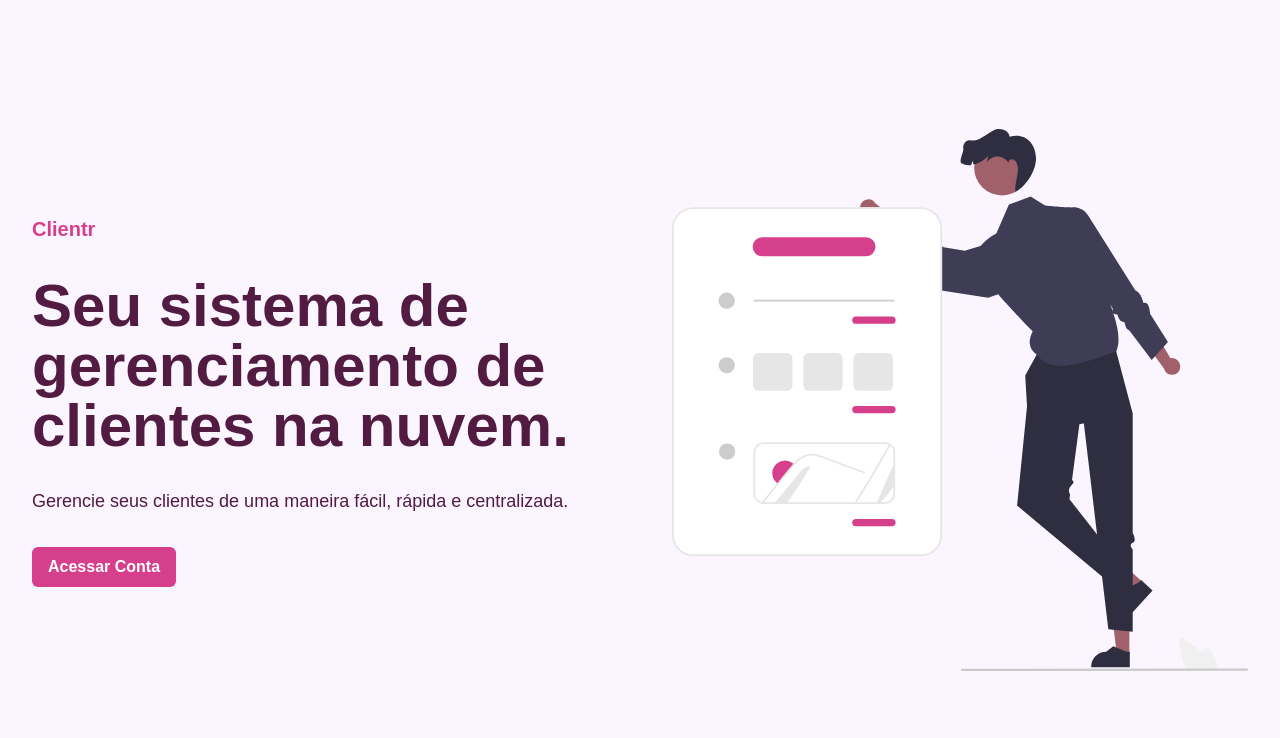
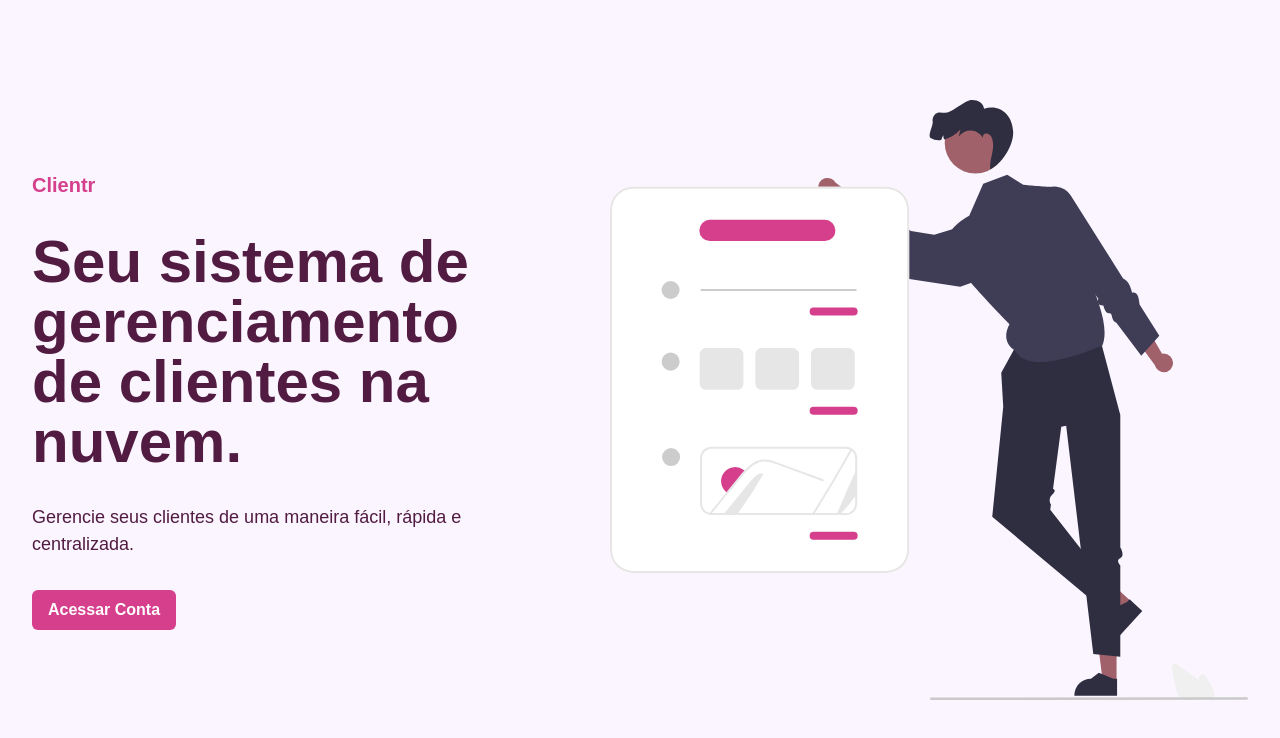
Before and after one commit to fischerafael/clientr, a Next.js app: page / in a window 1280 px wide. Shown: the top 738 px of the page. Built offline with nearby package versions, Linux system fonts and the light colour scheme.

Commit message:
refactor: change leftSection max width

```diff
--- a/src/components/Templates/TemplatePublicPage/index.tsx
+++ b/src/components/Templates/TemplatePublicPage/index.tsx
@@ -1,5 +1,5 @@
 import React, { ReactNode } from "react";
-import { Flex } from "@chakra-ui/react";
+import { Flex, VStack } from "@chakra-ui/react";
 import { RightSection } from "../../Organisms/RightSection";
 
 interface TemplatePagePublicProps {
@@ -28,7 +28,17 @@ export const TemplatePagePublic = ({
         justify="space-between"
         align="center"
       >
-        {leftSection}
+        <VStack
+          w="full"
+          maxW="450px"
+          h="full"
+          justify="center"
+          align="flex-start"
+          spacing="8"
+        >
+          {leftSection}
+        </VStack>
+
         {rightSection}
       </Flex>
     </Flex>
--- a/src/pages/PagePublic/components/LeftSection/index.tsx
+++ b/src/pages/PagePublic/components/LeftSection/index.tsx
@@ -2,14 +2,7 @@ import { Button, Text, VStack } from "@chakra-ui/react";
 
 export const LeftSection = () => {
   return (
-    <VStack
-      w="full"
-      maxW="container.sm"
-      h="full"
-      justify="center"
-      align="flex-start"
-      spacing="8"
-    >
+    <>
       <Text fontWeight="bold" color="pink.500" fontSize="xl">
         Clientr
       </Text>
@@ -23,6 +16,6 @@ export const LeftSection = () => {
       </Text>
 
       <Button colorScheme="pink">Acessar Conta</Button>
-    </VStack>
+    </>
   );
 };
```
